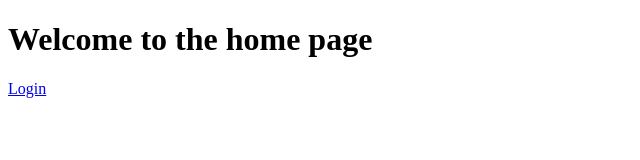
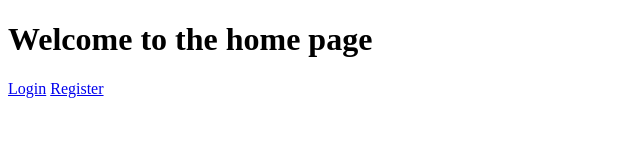
Before and after one commit to stelmonitos/git-modul-20, a plain HTML site: page index.html in a window 1280 px wide. Shown: the full height of the page, 0-640 px from the left. Drawn offline with Linux system fonts and the light colour scheme.

Commit message:
register

```diff
--- a/index.html
+++ b/index.html
@@ -8,5 +8,6 @@
 <body>
     <h1>Welcome to the home page</h1>
     <a href="#">Login</a>
+    <a href="#">Register</a>
 </body>
 </html>
```
